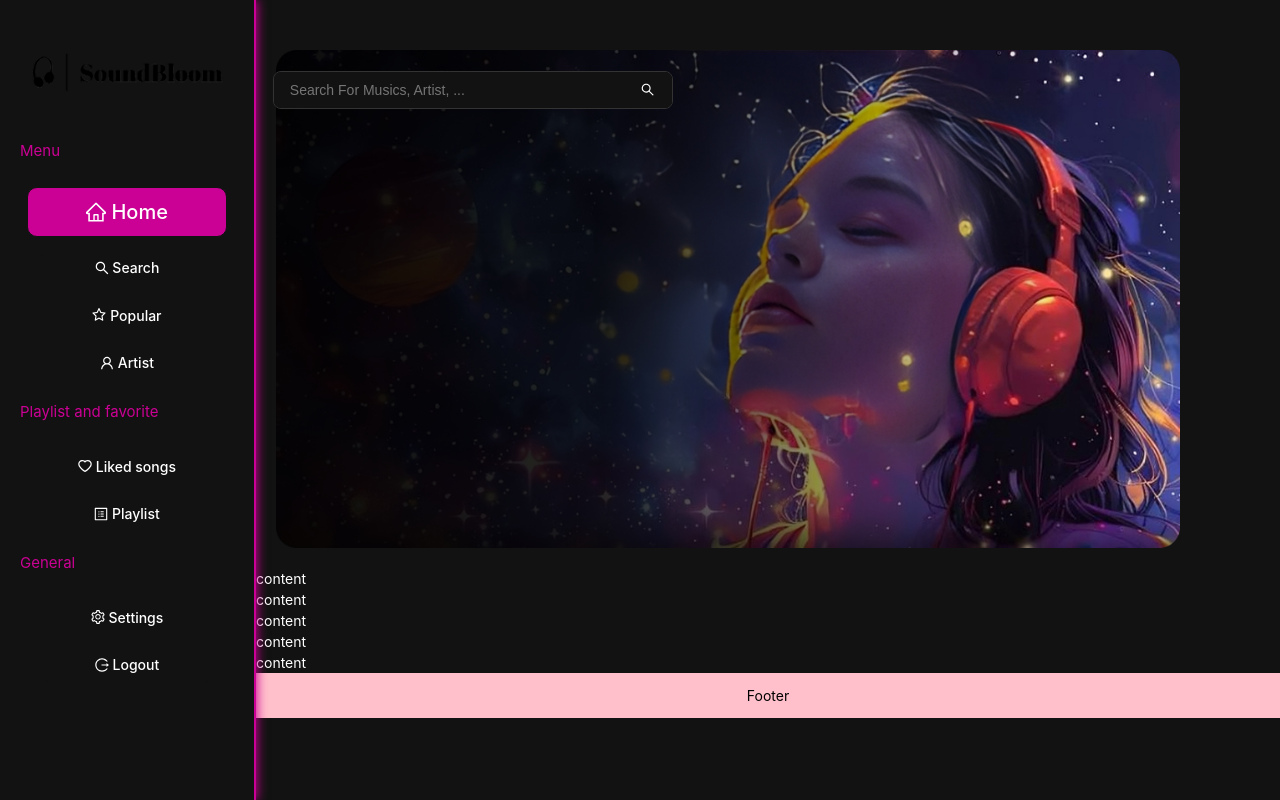
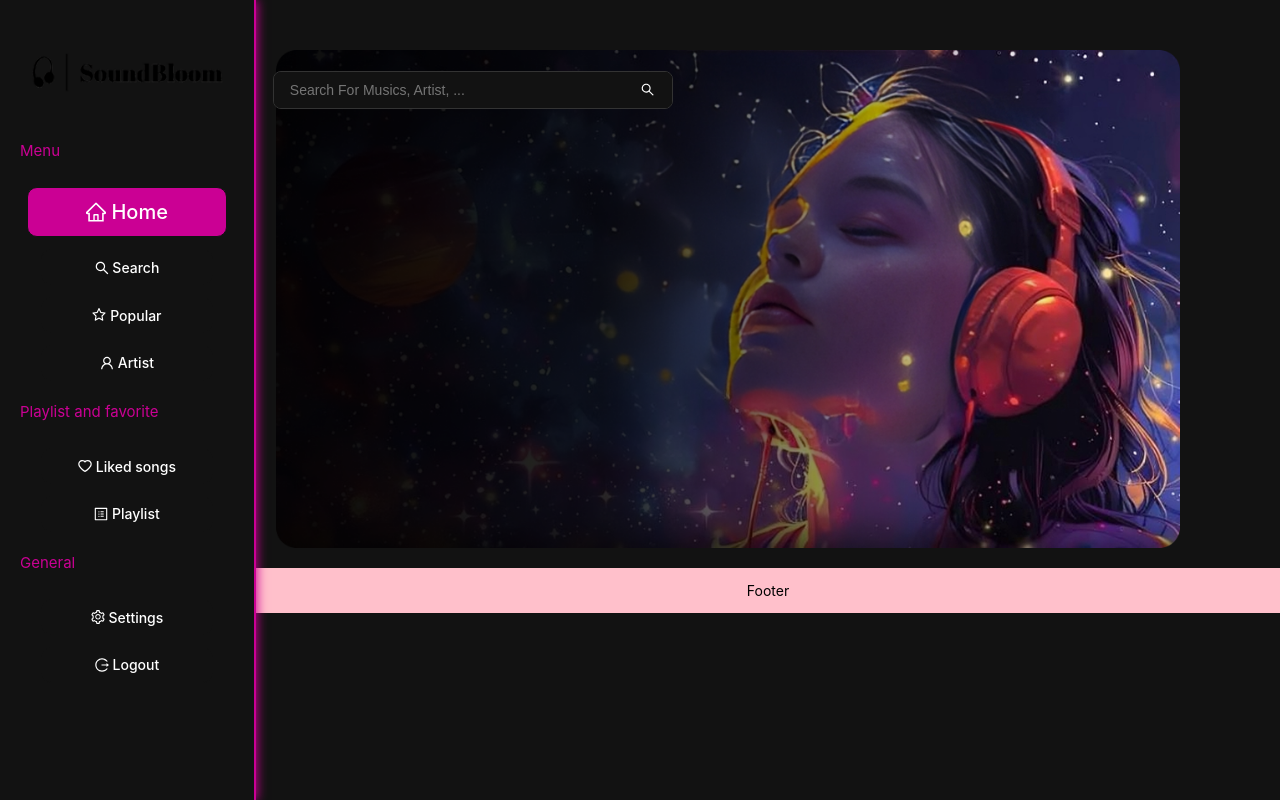
Before and after one commit to RikoTX/SoundBloom, a React (Vite) app: page / in a window 1280 px wide. Built offline with nearby package versions, Linux system fonts and the light colour scheme.

Commit message:
убрал лишний код

```diff
--- a/src/components/Content/Home/Home.jsx
+++ b/src/components/Content/Home/Home.jsx
@@ -89,21 +89,6 @@ export default function Home() {
                     </div>
                 </div>
             </div>
-            <div>
-                content
-            </div>
-            <div>
-                content
-            </div>
-            <div>
-                content
-            </div>
-            <div>
-                content
-            </div>
-            <div>
-                content
-            </div>
         </div>
     );
 }
```
